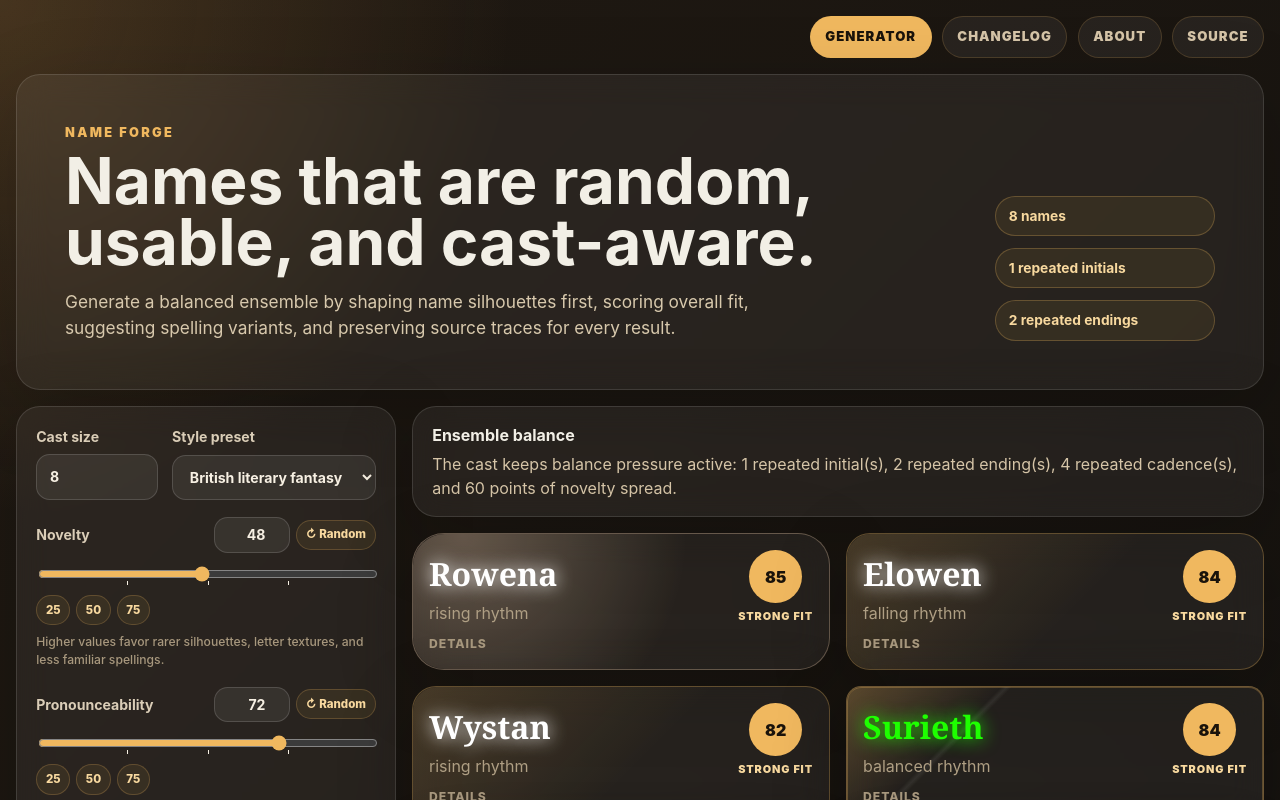
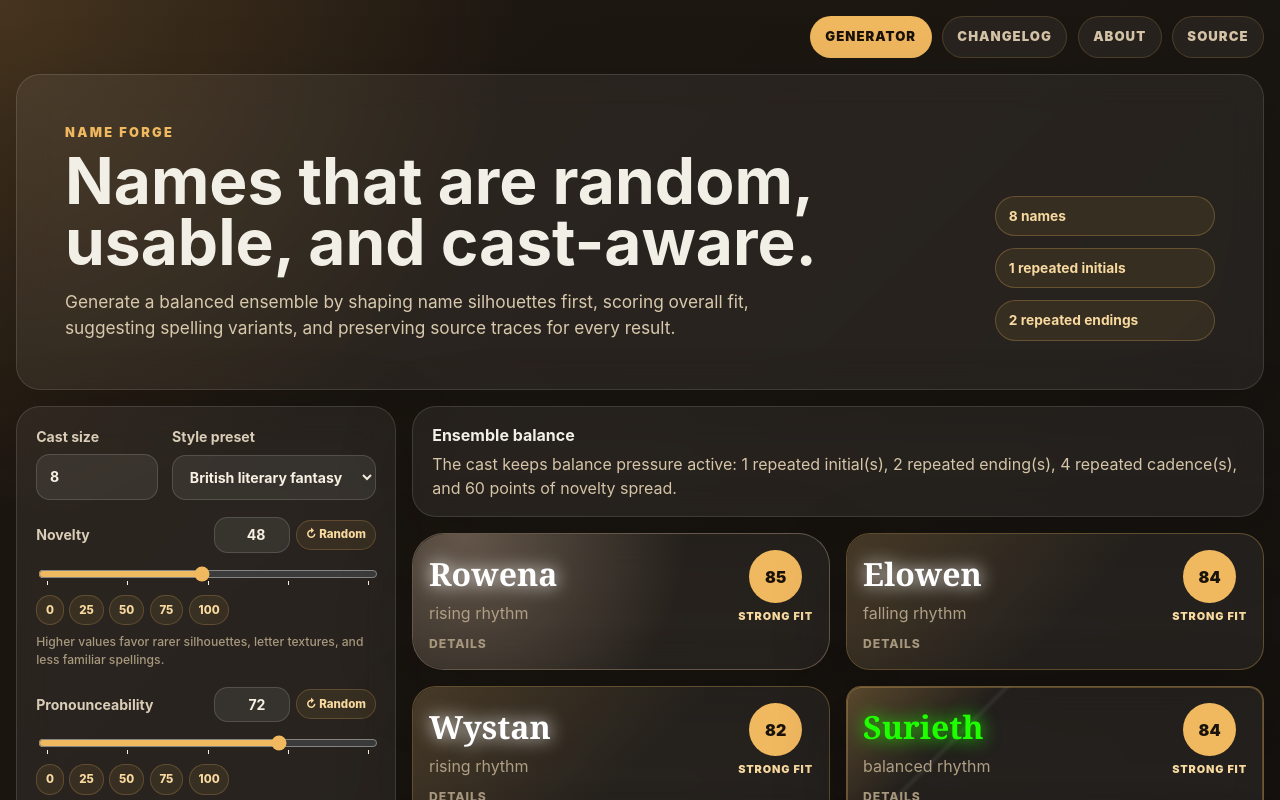
Before and after one commit to jaahay/name-forge, a React (Vite) app: page / in a window 1280 px wide. Shown: the top 800 px of the page. Built offline with nearby package versions, Linux system fonts and the light colour scheme.

Commit message:
Add full slider anchor set

```diff
--- a/src/ui/presentation.ts
+++ b/src/ui/presentation.ts
@@ -21,7 +21,7 @@ export const scoreControls: Array<{
   { key: 'orthographicWeirdness', label: 'Orthographic weirdness', help: 'Higher values permit stranger spellings while still scoring naturalness separately.' },
 ];
 
-export const scoreAnchors = [0.25, 0.5, 0.75] as const;
+export const scoreAnchors = [0, 0.25, 0.5, 0.75, 1] as const;
 
 export const scorePresentation: Array<{ key: ScoreKey; label: string }> = [
   { key: 'pronounceability', label: 'Pronounce' },
@@ -49,7 +49,7 @@ export const changelogEntries = [
     changes: [
       'Closed cards now stay compact when another card in the same row is expanded.',
       'Name titles now inherit the rarity color used by each rarity pill.',
-      'Added numeric score fields, 25/50/75 anchors, and global plus per-control randomize actions.',
+      'Added numeric score fields, 0/25/50/75/100 anchors, and global plus per-control randomize actions.',
     ],
   },
   {
```
